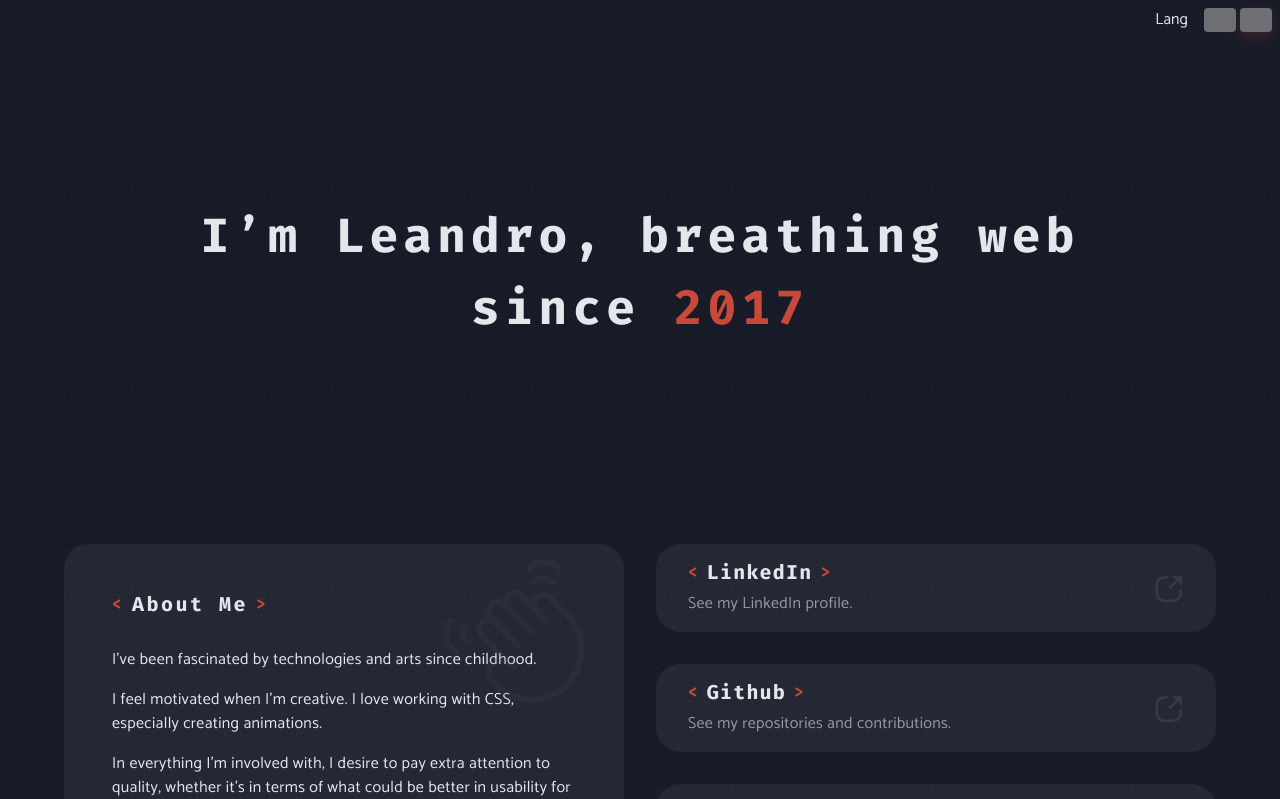
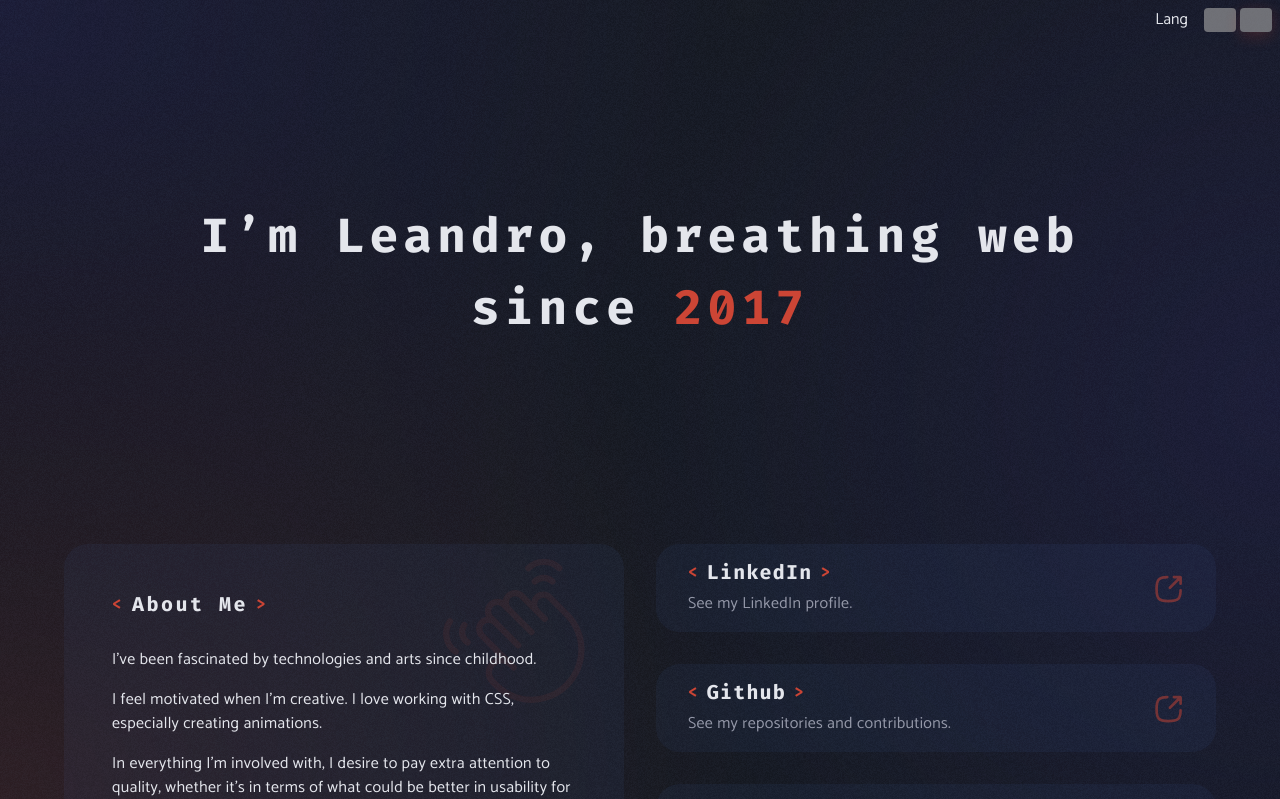
Before and after one commit to zKhiro/zkhiro.github.io, an Angular app: page / in a window 1280 px wide. Shown: the top 799 px of the page. Built offline with nearby package versions, Linux system fonts and the light colour scheme; grey boxes are pictures that could not be loaded.

Commit message:
Renew colors

```diff
--- a/src/app/shared/components/card-link/card-link.component.html
+++ b/src/app/shared/components/card-link/card-link.component.html
@@ -5,7 +5,7 @@
 >
   <div class="flex-fill">
     <h3 class="tag">{{ header }}</h3>
-    <p class="text-secondary mb-0">{{ description }}</p>
+    <p class="text-body-secondary mb-0">{{ description }}</p>
   </div>
 
   <svg class="icon" xmlns="http://www.w3.org/2000/svg" fill="none" viewBox="0 0 24 24" opacity="0.5">
--- a/src/app/shared/components/card-link/card-link.component.scss
+++ b/src/app/shared/components/card-link/card-link.component.scss
@@ -7,12 +7,31 @@
 
 a {
   transition: buttons.$link-transition, box-shadow buttons.$link-transition-duration;
+  overflow: hidden;
+
+  .icon { transition: opacity .2s; }
+
+  &::before {
+    background: radial-gradient(circle at 100% 100%, map.get(colors.$theme, "primary"), transparent 24%);
+    content: "";
+    height: 100%;
+    left: 0;
+    opacity: 0;
+    position: absolute;
+    top: 0;
+    transition: opacity .2s;
+    width: 100%;
+  }
 
   &:hover {
     box-shadow: 0 0 0 fun.convert-px-to-rem(2) map.get(colors.$theme, "primary");
 
     .icon {
-      color: colors.$gray;
+      opacity: 1;
+    }
+
+    &::before {
+      opacity: .14;
     }
   }
 }
--- a/src/app/views/home/home.component.scss
+++ b/src/app/views/home/home.component.scss
@@ -51,7 +51,7 @@ $animation-duration: .8s;
   }
 
   .icon {
-    opacity: .15;
+    opacity: .08;
     position: absolute;
 
     &.user {
@@ -71,6 +71,8 @@ $animation-duration: .8s;
   }
 
   p {
+    z-index: 1;
+
     &:last-of-type {
       margin-bottom: 0;
     }
@@ -123,14 +125,17 @@ a {
     display: flex;
     flex-wrap: wrap;
     gap: 1rem;
+    margin: 0;
     padding: 0;
+    z-index: 1;
 
     .badge {
+      background-color: map.get(colors.$theme, "bg-light");
+      cursor: default;
       display: inline-flex;
-      background-color: rgba(map.get(colors.$theme, "secondary"), .5);
 
       &:nth-child(odd) {
-        background-color: rgba(map.get(colors.$theme, "secondary"), .25);
+        background-color: rgba(map.get(colors.$theme, "bg-light"), .12);
       }
     }
   }
--- a/src/scss/abstracts/_mixins.scss
+++ b/src/scss/abstracts/_mixins.scss
@@ -1,13 +1,23 @@
+@use "sass:map";
+
 @use "/node_modules/bootstrap/scss/mixins/breakpoints" as bs-breakpoints;
 
 @use "./variables/breakpoints";
 @use "./variables/colors";
 
 
-@mixin noisy-background($bg-color: colors.$dark-blue) {
-  background-color:   $bg-color;
-  background-image:   url("/assets/images/noisy-texture.png");
-  background-repeat:  repeat;
+html {
+  background: map.get(colors.$theme, "dark");
+}
+
+@mixin noisy-background($bg-color: map.get(colors.$theme, "dark")) {
+  // background-color:   $bg-color;
+  // background-image:   url("/assets/images/noisy-texture.png");
+  // background-repeat:  repeat;
+
+  background: radial-gradient(circle at 0% 0%, rgba(map.get(colors.$theme, "secondary"), .25), transparent 50%),
+              radial-gradient(circle at 100% 50%, rgba(map.get(colors.$theme, "secondary"), .25), transparent 50%),
+              radial-gradient(circle at 0% 100%, rgba(map.get(colors.$theme, "primary"), .25), transparent 50%);
 }
 
 @mixin media-breakpoint-up($breakpoint) {
--- a/src/scss/abstracts/variables/_colors.scss
+++ b/src/scss/abstracts/variables/_colors.scss
@@ -3,10 +3,11 @@
 @use "sass:math";
 
 
-$white:         #E4E6EC;
-$jasper:        #C84839;
-$gray:          #9498A8;
-$dark-blue:     #161A27;
+$white:           #E4E6EC;
+$jasper:          #CC4535;
+$palatinate-blue: #4535CC;
+$cool-gray:       #9498A8;
+$raisin-black:    #181C25;
 
 // Skill colors
 $dark-magenta:    #AF2858;
@@ -26,8 +27,10 @@ $skill-theme: (
 
 $theme: (
   "primary":      $jasper,
-  "secondary":    $gray,
-  "dark-blue":    $dark-blue,
+  "secondary":    $palatinate-blue,
+  "tertiary":     $cool-gray,
+  "dark":         $raisin-black,
+  "bg-light":     hsla(223, 70%, 62%, 0.06)
 );
 
 $theme: map.merge($theme, $skill-theme);
--- a/src/scss/base/_body.scss
+++ b/src/scss/base/_body.scss
@@ -1,6 +1,26 @@
+@use "sass:map";
+
 @use "../abstracts/mixins";
+@use "./variables/colors";
 
 
 body {
-  @include mixins.noisy-background();
+  background-color: map.get(colors.$theme, "dark");
+  background-image: url("/assets/images/new_noise_texture.png");
+  background-blend-mode: overlay;
+  position: relative;
+
+  &::before {
+    background: radial-gradient(circle at 0% 0%, rgba(map.get(colors.$theme, "secondary"), 1), transparent 50%),
+                radial-gradient(circle at 100% 50%, rgba(map.get(colors.$theme, "secondary"), 1), transparent 50%),
+                radial-gradient(circle at 0% 100%, rgba(map.get(colors.$theme, "primary"), 1), transparent 50%);
+
+    background-blend-mode: color-burn;
+    content: "";
+    height: 100%;
+    opacity: .12;
+    pointer-events: none;
+    position: fixed;
+    width: 100%;
+  }
 }
--- a/src/scss/components/_icons.scss
+++ b/src/scss/components/_icons.scss
@@ -5,7 +5,7 @@
 
 
 .icon {
-  color: #484C5A;
+  color: map.get(colors.$theme, "primary");
 }
 
 .tag {
--- a/src/scss/vendors/_bootstrap.scss
+++ b/src/scss/vendors/_bootstrap.scss
@@ -17,9 +17,21 @@
   $container-max-widths:  breakpoints.$container-max-widths,
   $container-padding-x:   layouts.$container-padding-x,
 
+  $primary:       map.get(colors.$theme, "primary"),
+  $secondary:     map.get(colors.$theme, "secondary"),
+  $success:       map.get(colors.$theme, "primary"),
+  $info:          map.get(colors.$theme, "terdiary"),
+  $warning:       map.get(colors.$theme, "primary"),
+  $danger:        map.get(colors.$theme, "primary"),
+  $light:         map.get(colors.$theme, "primary"),
+  $dark:          map.get(colors.$theme, "dark"),
+
   $theme-colors:  colors.$theme,
-  $body-bg:       colors.$dark-blue,
+  $body-bg:       map.get(colors.$theme, "dark"),
   $body-color:    colors.$white,
+
+  $body-secondary-color:  map.get(colors.$theme, "tertiary"),
+  $body-secondary-bg:     map.get(colors.$theme, "bg-light"),
 
   $font-family-sans-serif:  typography.$font-family-sans-serif,
   $font-family-monospace:   typography.$font-family-monospace,
@@ -56,7 +68,7 @@
   $card-cap-padding-y:                0,
   $card-cap-padding-x:                0,
   $card-cap-bg:                       transparent,
-  $card-bg:                           rgba(255 255 255 / .06),
+  $card-bg:                           map.get(colors.$theme, "bg-light"),
 
   /** Badges **/
 
```
Also changed, not shown: src/assets/images/new_noise_texture.png (added), src/assets/images/noisy-texture.png (deleted).
